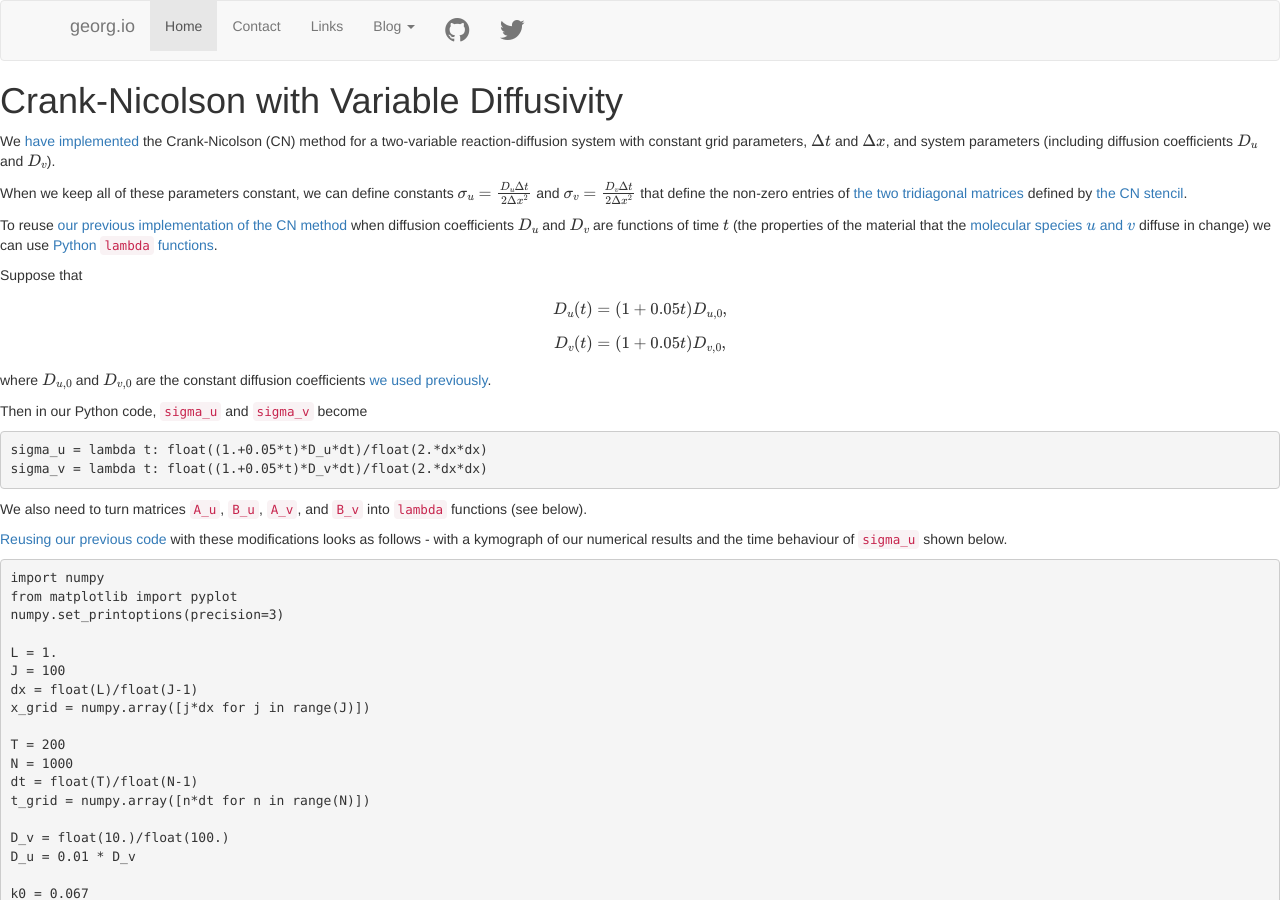
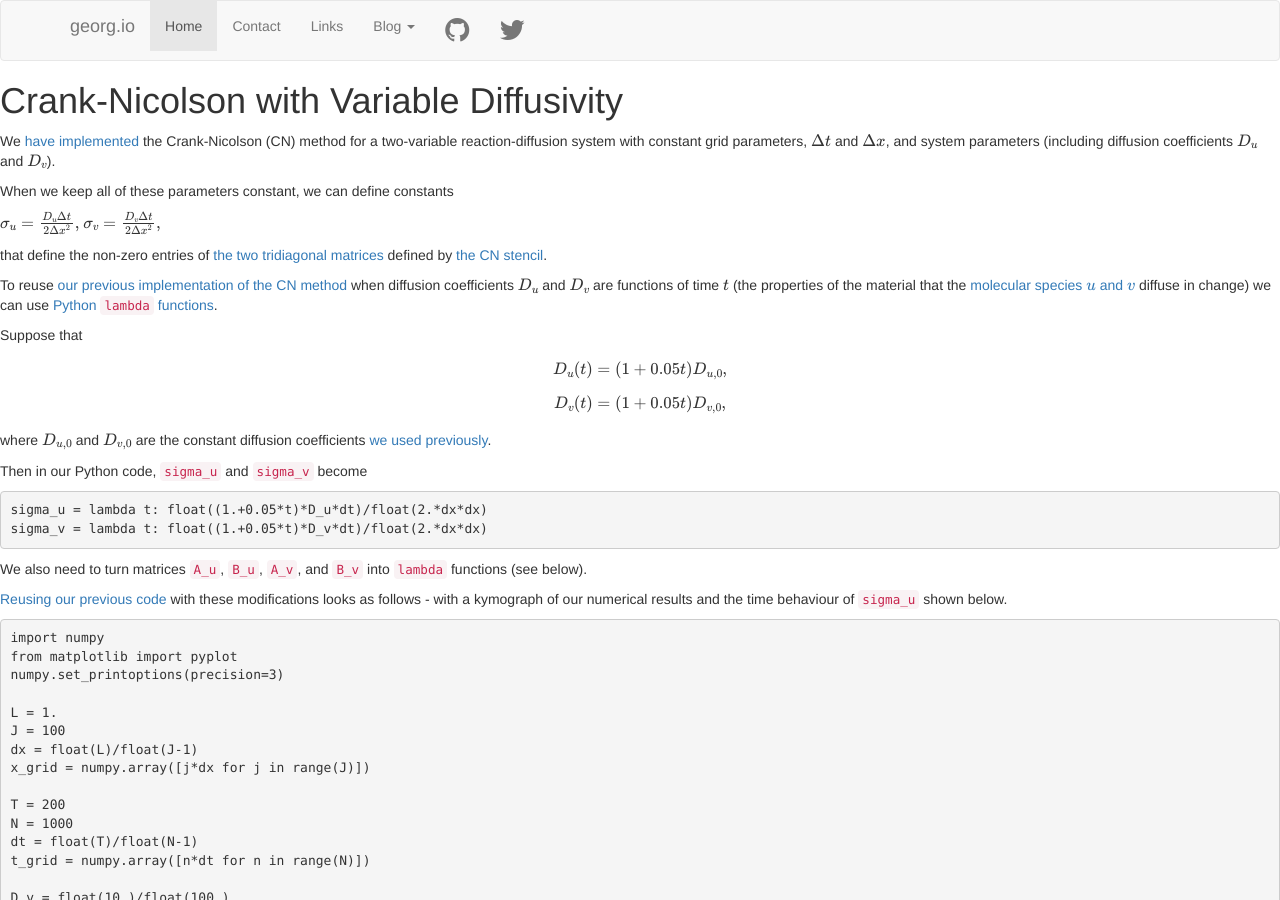
Before and after one commit to waltherg/backup.waltherg.github.io, a Jekyll site: the page built from _posts/2013-12-04-Crank_Nicolson_Variable_Diffusivity.md, in a window 1280 px wide and 900 px high. Built offline with Jekyll 4.4.1, drawn with Linux system fonts in a browser that asks for light colours; nearby versions of some CDN libraries; formulas are drawn with MathJax 3; comment, search, counter and statistics services are not loaded.

Commit message:
change formatting

```diff
--- a/_posts/2013-12-04-Crank_Nicolson_Variable_Diffusivity.md
+++ b/_posts/2013-12-04-Crank_Nicolson_Variable_Diffusivity.md
@@ -14,9 +14,12 @@ constant grid parameters, $\Delta t$ and $\Delta x$, and system parameters
 (including diffusion coefficients $D_u$ and $D_v$).
 
 When we keep all of these parameters constant,
-we can define constants $\sigma_u = \frac{D_u \Delta t}{2 \Delta x^2}$
-and $\sigma_v = \frac{D_v \Delta t}{2 \Delta x^2}$ that
-define the non-zero entries of
+we can define constants
+
+$$\sigma_u = \frac{D_u \Delta t}{2 \Delta x^2},$$
+$$\sigma_v = \frac{D_v \Delta t}{2 \Delta x^2},$$
+
+that define the non-zero entries of
 [the two tridiagonal matrices](http://georg.io/2013/12/03/Crank_Nicolson.html#re
 ordering_stencil_into_linear_system) defined by
 [the CN stencil](http://georg.io/2013/12/03/Crank_Nicolson.html#the_cranknicolso
```
